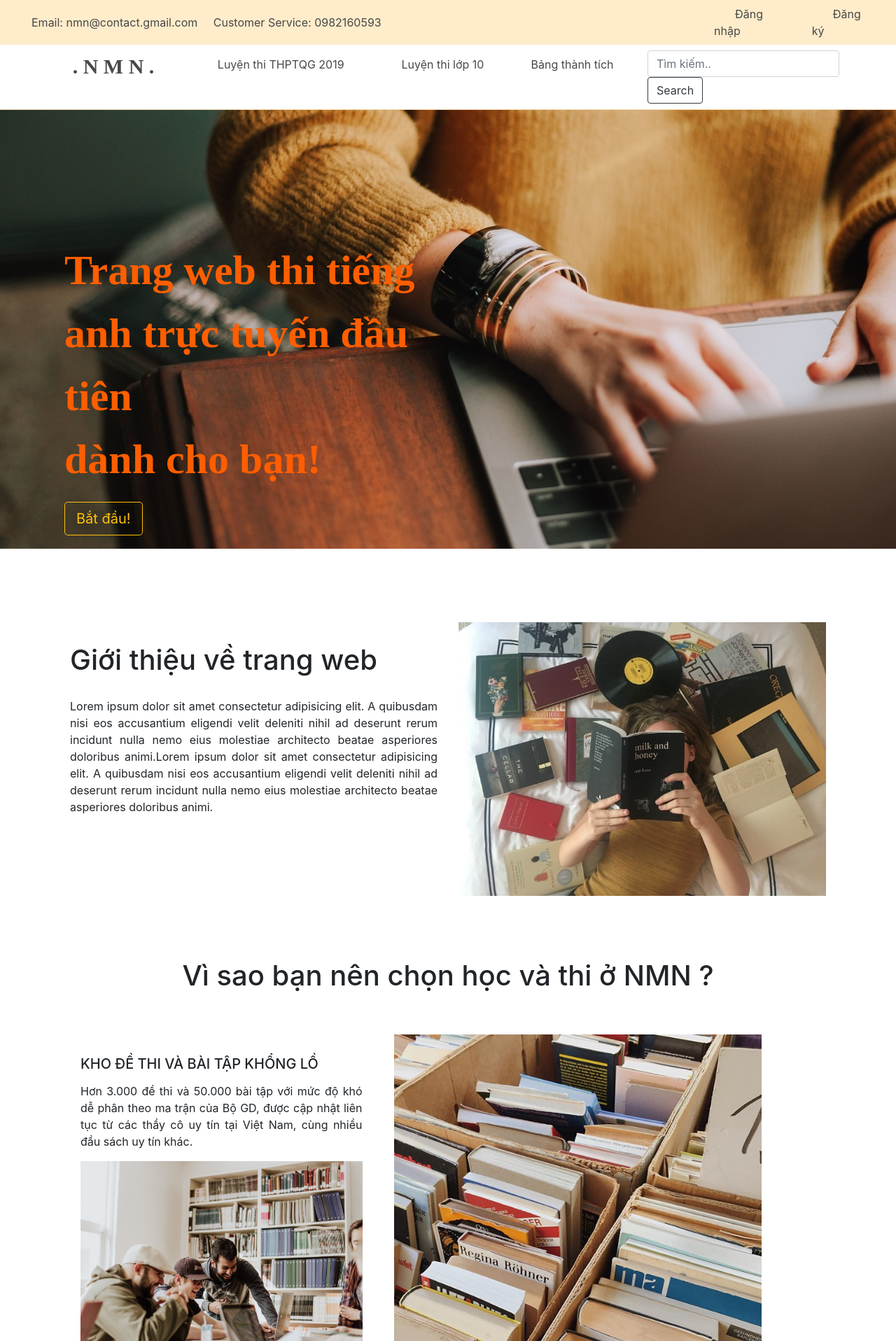
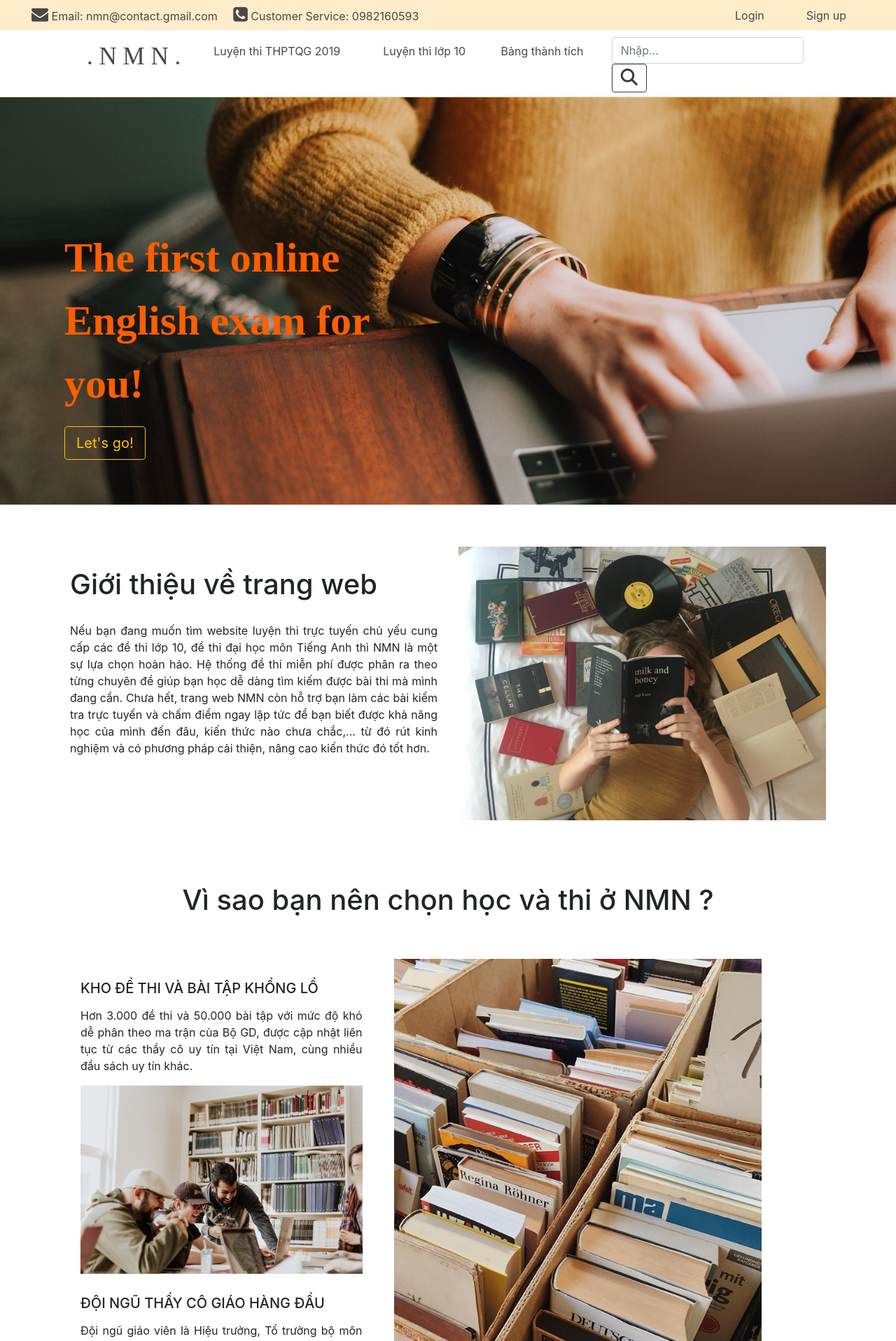
Before and after one commit to quynhnhi0124/NMN_py, a Django app: template home/templates/pages/home.html in a window 1280 px wide. Shown: the top 1916 px of the page at 70% size. Run offline with Django 3.2, Linux system fonts and the light colour scheme; the template is opened without the code that fills it, so the values that code supplies are empty; some libraries are stand-ins or nearby versions.

Commit message:
T sửa xong cái trang chủ rồi nhé

```diff
--- a/home/templates/pages/base.html
+++ b/home/templates/pages/base.html
@@ -6,6 +6,8 @@
     <meta http-equiv="X-UA-Compatible" content="ie=edge">
     {% load static %}
     <link rel="stylesheet" href="https://stackpath.bootstrapcdn.com/bootstrap/4.3.1/css/bootstrap.min.css" integrity="sha384-ggOyR0iXCbMQv3Xipma34MD+dH/1fQ784/j6cY/iJTQUOhcWr7x9JvoRxT2MZw1T" crossorigin="anonymous">
+    <link rel="stylesheet" href="https://cdnjs.cloudflare.com/ajax/libs/font-awesome/4.7.0/css/font-awesome.min.css">
+    <script src="https://kit.fontawesome.com/a076d05399.js"></script>
     <script src="https://code.jquery.com/jquery-3.3.1.slim.min.js" integrity="sha384-q8i/X+965DzO0rT7abK41JStQIAqVgRVzpbzo5smXKp4YfRvH+8abtTE1Pi6jizo" crossorigin="anonymous"></script>
     <script src="https://cdnjs.cloudflare.com/ajax/libs/popper.js/1.14.7/umd/popper.min.js" integrity="sha384-UO2eT0CpHqdSJQ6hJty5KVphtPhzWj9WO1clHTMGa3JDZwrnQq4sF86dIHNDz0W1" crossorigin="anonymous"></script>
     <script src="https://stackpath.bootstrapcdn.com/bootstrap/4.3.1/js/bootstrap.min.js" integrity="sha384-JjSmVgyd0p3pXB1rRibZUAYoIIy6OrQ6VrjIEaFf/nJGzIxFDsf4x0xIM+B07jRM" crossorigin="anonymous"></script>
@@ -33,19 +35,25 @@
             padding: 0 16px;
             border-bottom: 1px solid wheat;
         }
+        .menu-container{
+            margin: 0 100px;
+            max-width: 80%;
+        }
         .menu ul li{
             text-align: center;
+            margin-top: 6px;
         }
         .navbar-brand{
             font-family: "Sans-serif";
-            font-size: 30px;
-            padding: 8px !important;
+            font-size: 35px;
+            padding: 0px 8px 16px 8px;
+            margin-top: 0px;
         }
         .navbar a{
             color: #494748;
         }
         .menu a{
-            padding: 16px 8px 0px
+            padding: 12px 8px 0px
         }
         .jumbotron{
             background: url("/static/images/jumbotron2.jpg") no-repeat;
@@ -63,41 +71,48 @@
         footer{
             background-color: rgb(255, 236, 202);
         }
+        .footer-container {
+            max-width: 80%;
+            text-align: center;
+            margin-left: 150px;
+        }
         .sns{
             margin: 60px 0 30px;
             font-size: 30px;
             text-align: center;
             width: 100%;
         }
+        .sns ul li {
+            display: inline-block;
+        }
         a{
             text-decoration: none;
             color: #494748;
         }
-
     </style>
 </head>
 <body>
     <div class="navbar navbar-expand-sm navbar-collapse contact">
         <div class="nav__left col-md-9">
             <ul class="navbar-nav">
-                <li class="nav-item">Email: nmn@contact.gmail.com</li> &nbsp &nbsp &nbsp
-                <li class="nav-item"><span class="glyphicon glyphicon-earphone"></span><span>Customer Service: 0982160593</span></li>
+                <li class="nav-item"><i class="fa fa-envelope" style="font-size:24px"></i> Email: nmn@contact.gmail.com</li> &nbsp &nbsp &nbsp
+                <li class="nav-item"><i class="fa fa-phone-square" style="font-size:24px"></i><span> Customer Service: 0982160593</span></li>
             </ul>
         </div>
         <div class="nav__right">
             <ul class="navbar-nav">
-                <li class="nav-item"><a href="#">Đăng nhập</a></li>
-                <li class="nav-item"><a href="#">Đăng ký</a></li>
+                <li class="nav-item"><a href="#">Login</a></li>
+                <li class="nav-item"><a href="#">Sign up</a></li>
             </ul>
         </div>
     </div>
     <div class="row sticky-top">
         <nav class="navbar navbar-expand-sm navbar-collapse menu">
-            <div class="container">
+            <div class="menu-container">
                 <!-- <div class="col-md-10"> -->
                     <ul class="navbar-nav">
-                        <li class="nav-item col-sm-2">
-                            <a class="navbar-brand" href="#"><b align= center>. N M N .</b></a>
+                        <li class="nav-item col-sm-2" style="margin-top: 0px; margin-bottom: 4px">
+                            <a class="navbar-brand" href="#">. N M N .</a>
                         </li>
                         <li class="nav-item col-sm-3">
                             <a class="nav-link" href="#">Luyện thi THPTQG 2019</a>
@@ -108,10 +123,10 @@
                         <li class="nav-item col-sm-2">
                             <a class="nav-link" href="#">Bảng thành tích</a>
                         </li>
-                        <li class="nav-item col-sm-4" style="padding: 8px 15px;">
+                        <li class="nav-item col-sm-4" style="padding: 6px 15px; margin-top: 4px">
                             <form class="form-inline">
-                                <input class="form-control mr-sm-2" type="search" placeholder="Tìm kiếm.." aria-label="Search">
-                                <button class="btn btn-outline-dark my-2 my-sm-0" type="submit">Search</button>
+                                <input class="form-control mr-sm-2" type="search" placeholder="Nhập..." aria-label="Search">
+                                <button class="btn btn-outline-dark my-2 my-sm-0" type="submit"><i class="fas fa-search" style="font-size:24px"></i></button>
                             </form>
                         </li>
                     </ul>
@@ -121,30 +136,34 @@
     </div>
     <div class="jumbotron text-left">
         <div class="jumbotron_content" style=" width:50%;">
-            <p style="color: rgb(255, 94, 0); font-family: Calisto MT !important; font-size: 60px;"><b>Trang web thi tiếng anh trực tuyến đầu tiên <span><br></span> dành cho bạn!</b></p>
-            <button type="button" class="btn btn-lg btn-outline-warning">Bắt đầu!</button>
+            <p style="color: rgb(255, 94, 0); font-family: Calisto MT !important; font-size: 60px;"><b>The first online English exam for you!</b></p>
+            <button type="button" class="btn btn-lg btn-outline-warning">Let's go!</button>
         </div>
     </div>
     {% block content %}
     {% endblock %}
 </body>
 <footer>
-    <div class="container">
-        <div class="row">
-            <div class="sns">
-                <a href="#"><i class="fa fa-facebook-square mr-1"></i></a>&nbsp; &nbsp;<a href="#"><i class="fa fa-linkedin-square"></i></a>&nbsp; &nbsp;<a href="#"><i class="fa fa-facebook-square mr-1"></i></a>&nbsp; &nbsp;<a href="#"><i class="fa fa-linkedin-square"></i></a>&nbsp; &nbsp;<a href="#"><i class="fa fa-facebook-square mr-1"></i></a>
-            </div>
-        </div>
-        <div class="row" style="text-align:center; width: 100%;">
-            <p>H&M’s business concept is to offer fashion and quality at the best price in a sustainable way. H&M has since it was founded in 1947 grown into one of the world’s leading fashion companies. The content of this site is copyright-protected and is the property of H&M Hennes & Mauritz AB.</p>
-        </div>
+    <div class="footer-container">
         <div class="row">
             <div class="text-center" style="text-align: center; margin: 30px 0; width:100%;">
                 <a class="navbar-brand" href="#"><b>. N M N .</b></a>
                 <p>Trang web thi tiếng anh trực tuyến dành cho bạn!</p>
-                <p>344, Nguyễn Trãi, Hà Nội</p>
+                <p>Hãy để chúng tôi giúp bạn thêm tự tin trên con đường chinh phục Tiếng Anh!</p>
+                <p>334, Nguyễn Trãi, Thanh Xuân, Hà Nội</p>
                 <p class="mb-0"><i class="fa fa-phone mr-3"></i>098 216 0593</p>
                 <p><i class="fa fa-envelope-o mr-3"></i>nmn@contact.gmail.com</p>
+            </div>
+            <div class="row" style="text-align: center; width: 100%">
+                <div class="sns">
+                    <ul>
+                        <li><a href="#"><i class="fa fa-facebook-square"></i></a></li>
+                        <li><a href="#"><i class="fab fa-twitter-square"></i></a></li>
+                        <li><a href="#"><i class="fab fa-google-plus-square"></i></a></li>
+                        <li><a href="#"><i class="fa fa-youtube-square"></i></a></li>
+                        <li><a href="#"><i class="fa fa-share-alt-square"></i></a></li>
+                    </ul>
+                </div>
             </div>
             <!-- <div class="col-md-6 googleMap" style="text-align: left; margin: 30px 0;">
                 <iframe src="https://www.google.com/maps/embed?pb=!1m18!1m12!1m3!1d3724.9176126980487!2d105.80578381464521!3d20.99593939427444!2m3!1f0!2f0!3f0!3m2!1i1024!2i768!4f13.1!3m3!1m2!1s0x3135acbf0df2c0e5%3A0xd740a66998e1a0ed!2sVNU+University+of+Science!5e0!3m2!1sen!2s!4v1566118193929!5m2!1sen!2s"frameborder="0" style="border:0" allowfullscreen></iframe>
--- a/home/templates/pages/home.html
+++ b/home/templates/pages/home.html
@@ -7,7 +7,7 @@
     <div class="row intro">
         <div class="col-md-6">
             <h1>Giới thiệu về trang web</h1>
-            <p>Lorem ipsum dolor sit amet consectetur adipisicing elit. A quibusdam nisi eos accusantium eligendi velit deleniti nihil ad deserunt rerum incidunt nulla nemo eius molestiae architecto beatae asperiores doloribus animi.Lorem ipsum dolor sit amet consectetur adipisicing elit. A quibusdam nisi eos accusantium eligendi velit deleniti nihil ad deserunt rerum incidunt nulla nemo eius molestiae architecto beatae asperiores doloribus animi.</p>
+            <p>Nếu bạn đang muốn tìm website luyện thi trực tuyến chủ yếu cung cấp các đề thi lớp 10, đề thi đại học môn Tiếng Anh thì NMN là một sự lựa chọn hoàn hảo. Hệ thống đề thi miễn phí được phân ra theo từng chuyên đề giúp bạn học dễ dàng tìm kiếm được bài thi mà mình đang cần. Chưa hết, trang web NMN còn hỗ trợ bạn làm các bài kiểm tra trực tuyến và chấm điểm ngay lập tức để bạn biết được khả năng học của mình đến đâu, kiến thức nào chưa chắc,... từ đó rút kinh nghiệm và có phương pháp cải thiện, nâng cao kiến thức đó tốt hơn.</p>
         </div>
         <div class="col-md-6 img-wrapper">
             <img src="{% static 'images/stock1.jpg' %}" alt="" class="img-responsive" style="width:100% !important;">
```
